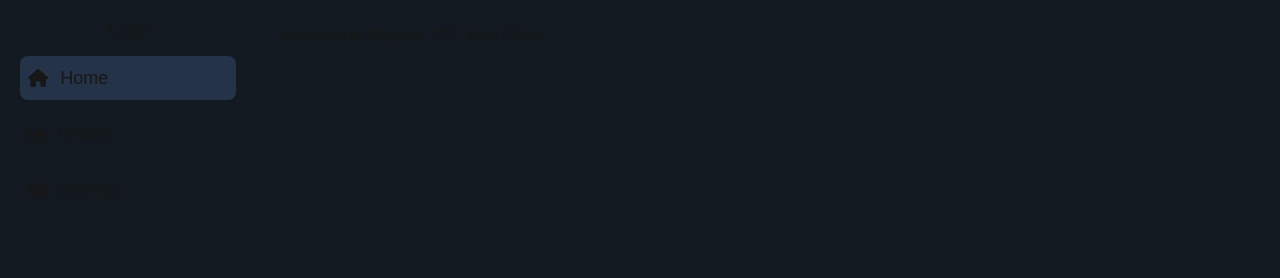
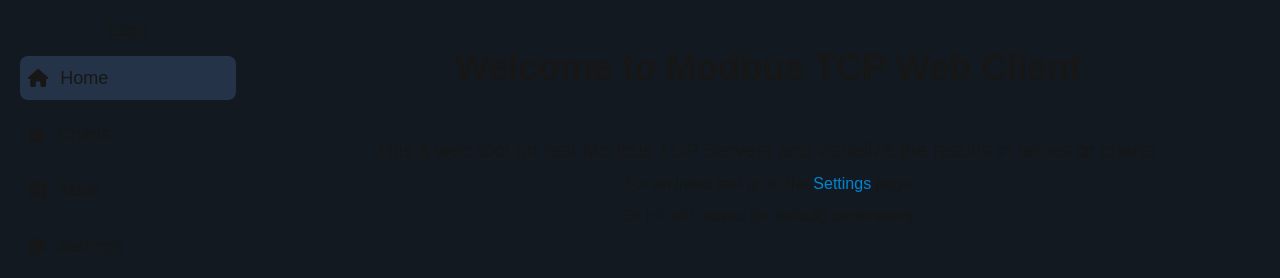
Before and after one commit to jmg2001/web-modbus-client, a Next.js app: page / in a window 1280 px wide. Shown: the top 278 px of the page. Built offline with nearby package versions, Linux system fonts and the light colour scheme; no server answers.

Commit message:
Adding sections

```diff
--- a/src/app/components/Sidebar.tsx
+++ b/src/app/components/Sidebar.tsx
@@ -1,14 +1,22 @@
 "use client";
 
 import { FontAwesomeIcon } from "@fortawesome/react-fontawesome";
-import { faHome, faGear, faChartArea } from "@fortawesome/free-solid-svg-icons";
+import {
+  faHome,
+  faGear,
+  faChartArea,
+  faTable,
+  faClipboard,
+} from "@fortawesome/free-solid-svg-icons";
 import Link from "next/link";
 import { usePathname } from "next/navigation";
 
 const links = [
   { href: "/", label: "Home", icon: faHome },
   { href: "/charts", label: "Charts", icon: faChartArea },
+  { href: "/table", label: "Table", icon: faTable },
   { href: "/settings", label: "Settings", icon: faGear },
+  { href: "/logs", label: "Logs", icon: faClipboard },
 ];
 
 export default function Sidebar() {
--- a/src/app/page.tsx
+++ b/src/app/page.tsx
@@ -2,8 +2,20 @@
 
 export default function Home() {
   return (
-    <div className=" ">
-      <h1>Welcome to Modbus TCP Web Client</h1>
+    <div className=" grid place-content-center mt-6 grid-cols-1 justify-items-center gap-2">
+      <h1 className=" text-4xl font-bold">Welcome to Modbus TCP Web Client</h1>
+      <p className=" mt-10 text-xl">
+        This a web tool for test Modbus TCP Servers and visualize the results in
+        tables or charts.
+      </p>
+      <p>
+        For an initial test go to the{" "}
+        <a className=" text-bold text-sky-600" href="/settings">
+          Settings
+        </a>{" "}
+        page
+      </p>
+      <p>Or init with saved (or default) parameters</p>
     </div>
   );
 }
```
